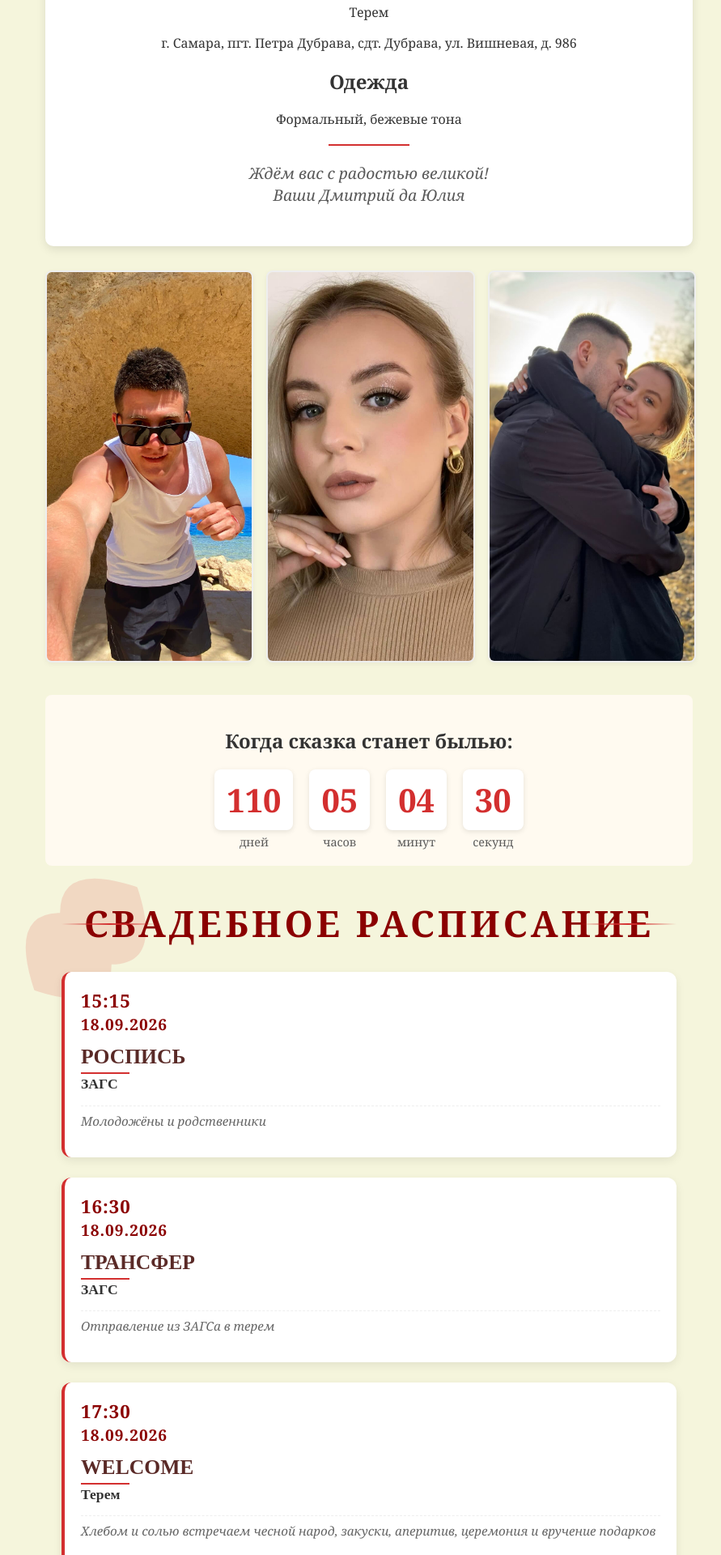
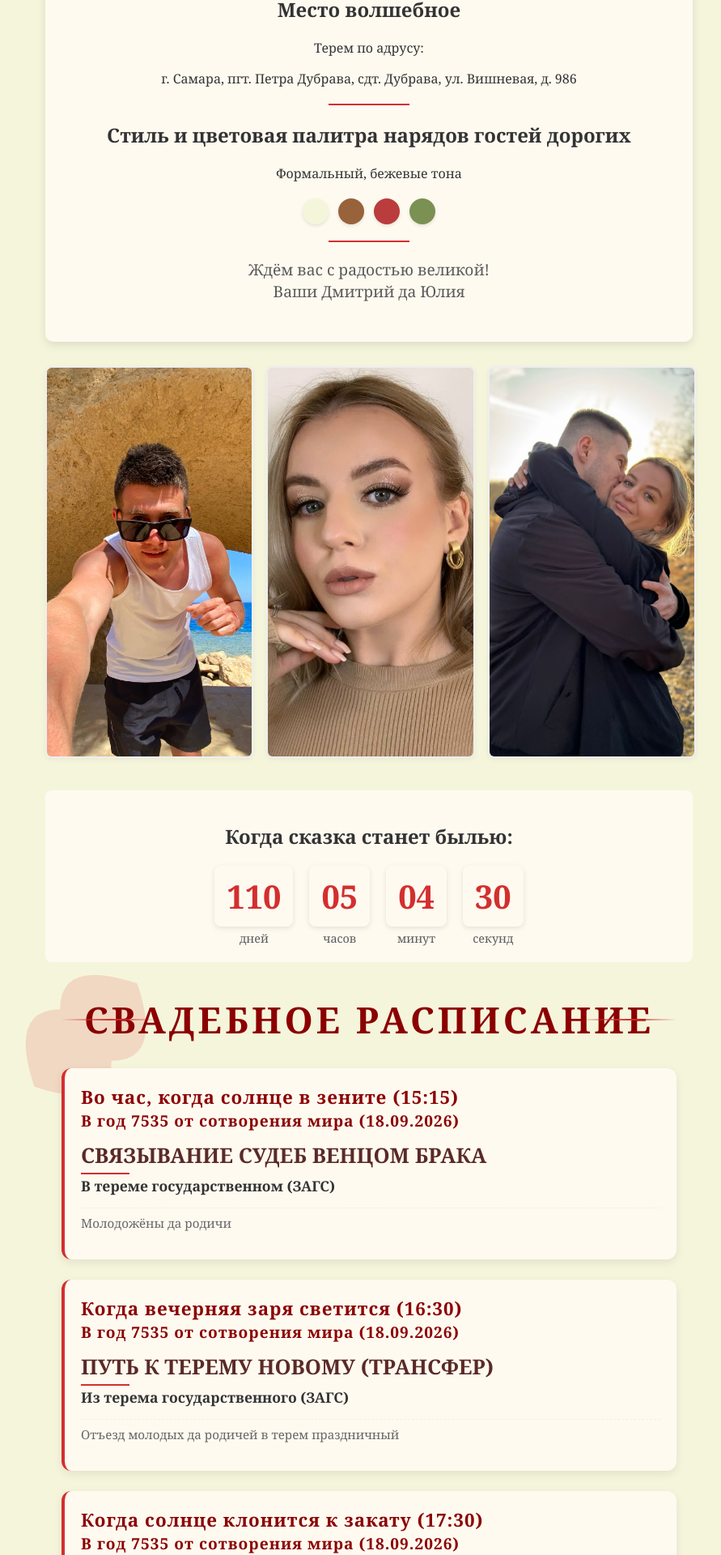
Before and after one commit to 9kaluga/wedding, a React (Vite) app: page / in a window 1280 px wide. Shown: the part 598-2518 px from the top of the page at 81% size, without its empty margins (184-1075 px from the left). Built offline with nearby package versions, Linux system fonts and the light colour scheme.

Commit message:
feat(14): правки по тексту, добавлены цвета, изменено расписание

```diff
--- a/src/App.tsx
+++ b/src/App.tsx
@@ -1,3 +1,4 @@
+import { ChatLink } from "./components/ChatLink";
 import CountdownTimer from "./components/CountdownTimer";
 import MapSection from "./components/MapSection";
 import RsvpConfirmation from "./components/RsvpConfirmation";
@@ -15,6 +16,7 @@ function App() {
       <TipsSection />
       <MapSection />
       <RsvpConfirmation />
+      <ChatLink />
     </div>
   );
 }
--- /dev/null
+++ b/src/components/ChatLink.tsx
@@ -0,0 +1,29 @@
+import { weddingData } from "../data/weddingData";
+
+export const ChatLink = () => {
+  return (
+    <div
+      style={{
+        textAlign: "center",
+        marginBottom: "15px",
+        fontSize: "20px",
+        color: "#666",
+        zIndex: 1002,
+      }}
+    >
+      А чтобы оставаться на связи — милости просим в общий{" "}
+      <a
+        href={weddingData.chatLink}
+        target="_blank"
+        rel="noopener noreferrer"
+        style={{
+          color: "#4A76A8",
+          textDecoration: "underline",
+        }}
+      >
+        чатик ВКонтакте
+      </a>
+      !
+    </div>
+  );
+};
--- a/src/components/MapSection.tsx
+++ b/src/components/MapSection.tsx
@@ -8,7 +8,7 @@ const MapSection: React.FC = () => {
 
   return (
     <div className="map-section">
-      <h2>Где соберётся честной народ</h2>
+      <h2>Расположение терема на карте, где собирается честной народ</h2>
       <iframe
         title="location-map"
         width="100%"
--- a/src/components/RsvpConfirmation.tsx
+++ b/src/components/RsvpConfirmation.tsx
@@ -1,4 +1,3 @@
-// components/RsvpConfirmation.tsx
 import React, { useState, useRef, useEffect } from "react";
 
 const RsvpConfirmation: React.FC = () => {
@@ -9,13 +8,15 @@ const RsvpConfirmation: React.FC = () => {
   const buttonRef = useRef<HTMLButtonElement>(null);
   const containerRef = useRef<HTMLDivElement>(null);
 
+  const touchStartedRef = useRef(false);
+
   // Инициализация позиции кнопки при монтировании
   useEffect(() => {
     if (containerRef.current) {
       const containerRect = containerRef.current.getBoundingClientRect();
       setButtonPosition({
         x: containerRect.width / 2 - 125, // центр по ширине (250px ширина кнопки / 2)
-        y: 50, // центр по высоте (50px высота кнопки / 2), отступ сверху, увеличен из-за надписи
+        y: 20, // центр по высоте (50px высота кнопки / 2), отступ сверху, увеличен из-за надписи
       });
     }
   }, []);
@@ -67,6 +68,15 @@ const RsvpConfirmation: React.FC = () => {
       | React.MouseEvent<HTMLButtonElement>
       | React.TouchEvent<HTMLButtonElement>,
   ) => {
+    // Проверяем, начато ли взаимодействие через Touch
+    if (touchStartedRef.current) {
+      // Если взаимодействие начато через Touch, игнорируем Click (или повторный Touch)
+      // Это предотвращает двойное срабатывание на мобильных
+      console.log("Взаимодействие начато через Touch, игнорируем событие."); // Для отладки
+      return;
+    }
+
+    // Проверяем, нужно ли ещё убегать или показать сообщение
     if (clickAttempts < 2) {
       // Изменено: теперь кнопка убегает 2 раза, на 3-й клик показывается сообщение
       // Если ещё не 3 раза убегал, перемещаем при клике
@@ -79,15 +89,47 @@ const RsvpConfirmation: React.FC = () => {
       // На 3-й клик (после 2-х уклонений) показываем сообщение и меняем состояние
       setShowMessage(true);
       setIsButtonMovable(false); // Блокируем дальнейшие перемещения
+      // Сбрасываем флаг, так как больше кнопка не двигается
+      touchStartedRef.current = false;
     }
+    // Не сбрасываем флаг в конце handleClick, так как он устанавливается/сбрасывается в touch-обработчиках
+  };
+  // ----------------------------------------
+
+  const handleTouchStart = (e: React.TouchEvent<HTMLButtonElement>) => {
+    // Проверяем флаг перед началом
+    if (touchStartedRef.current) {
+      console.log("TouchStart: Взаимодействие уже начато, игнорируем.");
+      e.preventDefault(); // Пытаемся предотвратить любое стандартное поведение
+      e.stopPropagation(); // Пытаемся остановить всплытие
+      return;
+    }
+
+    // Устанавливаем флаг, что началось Touch-взаимодействие
+    touchStartedRef.current = true;
+
+    // Предотвращаем стандартное поведение для избежания дублирования события
+    e.preventDefault();
+    e.stopPropagation(); // Также останавливаем всплытие, чтобы не сработали другие обработчики
+    // Вызываем ту же логику, что и при клике
+    handleClick(e);
   };
 
-  // Обработчик touchstart для мобильных устройств
-  const handleTouchStart = (e: React.TouchEvent<HTMLButtonElement>) => {
-    // Предотвращаем стандартное поведение для избежания дублирования события
-    e.preventDefault();
-    // Вызываем ту же логику, что и при клике
-    handleClick(e);
+  // Обработчик touchend/reset для сброса флага после окончания касания
+  const handleTouchEndResetFlag = () => {
+    // Сбрасываем флаг только если кнопка всё ещё movable (не показано сообщение)
+    if (isButtonMovable) {
+      touchStartedRef.current = false;
+    }
+    // Если сообщение уже показано, флаг не нужен, и он уже сброшен в handleClick
+  };
+
+  // Обработчик touchcancel/reset для сброса флага при отмене касания
+  const handleTouchCancelResetFlag = () => {
+    // Сбрасываем флаг только если кнопка всё ещё movable (не показано сообщение)
+    if (isButtonMovable) {
+      touchStartedRef.current = false;
+    }
   };
 
   // Обработчик mouseEnter для дополнительного "ухода" при наведении до 2-го клика
@@ -102,10 +144,11 @@ const RsvpConfirmation: React.FC = () => {
     <div
       style={{
         position: "relative",
-        padding: "30px 20px 20px", // увеличен отступ сверху для надписи
+        padding: "30px 20px 20px 20px", // увеличен отступ сверху для надписи
         margin: "20px auto",
-        maxWidth: "800px", // или какая у вас ширина основного контейнера
-        height: "230px", // высота области для движения кнопки, увеличена для лучшего отображения и учета надписи
+        maxWidth: "800px", // ширина основного контейнера
+        minHeight: "120px", // высота области для движения кнопки
+        // border: "1px solid red",
       }}
     >
       {/* Надпись сверху */}
@@ -118,9 +161,9 @@ const RsvpConfirmation: React.FC = () => {
           color: "#333",
         }}
       >
-        А напоследок, значит, надобно вон ту хреновину внизу аж три раза{" "}
+        А напоследок надобно вон ту кнопку внизу аж три раза{" "}
         <b style={{ fontSize: "24px" }}>пыркнуть, чтоб подтвердить</b>, что,
-        мол, что не шут, не леший, а гость желанный!
+        мол, не шут, не леший, а гость желанный!
       </div>
 
       <div
@@ -133,22 +176,24 @@ const RsvpConfirmation: React.FC = () => {
       >
         <button
           ref={buttonRef}
-          onClick={handleClick}
+          onClick={handleClick} // <-- ONCLICK ВЕРНУЛСЯ
           onTouchStart={handleTouchStart} // Добавляем обработчик касания
+          onTouchEnd={handleTouchEndResetFlag} // Сбрасываем флаг при окончании касания
+          onTouchCancel={handleTouchCancelResetFlag} // Сбрасываем флаг при отмене касания
           onMouseEnter={handleMouseEnter} // Добавляем обработчик наведения
           style={{
             position: "absolute",
             left: `${buttonPosition.x}px`,
             top: `${buttonPosition.y}px`,
-            width: "250px", // Увеличена ширина в 2 раза (было 150)
-            height: "50px", // Увеличена высота в 2 раза (было 30)
-            fontSize: "18px", // Увеличен размер текста для лучшей читаемости
-            backgroundColor: "#ff4d4d", // Красный цвет фона
-            color: "white", // Белый цвет текста
-            border: "none", // Без рамки
-            borderRadius: "8px", // Сlightly rounded corners
+            width: "250px",
+            height: "50px",
+            fontSize: "18px",
+            backgroundColor: "#ff4d4d",
+            color: "white",
+            border: "none",
+            borderRadius: "8px",
             cursor: "pointer",
-            boxShadow: "0 4px 8px rgba(255, 77, 77, 0.4)", // Тень
+            boxShadow: "0 4px 8px rgba(255, 77, 77, 0.4)",
             transition: "left 0.8s, top 0.8s, box-shadow 0.2s", // Плавное движение и переход тени
             zIndex: 1000,
           }}
@@ -184,7 +229,6 @@ const RsvpConfirmation: React.FC = () => {
           {clickAttempts < 2
             ? `Пыркнуть! (${2 - clickAttempts + 1})`
             : "Пыркнуть!"}{" "}
-          {/* Изменено отображение текста */}
         </button>
         {showMessage && (
           <div
@@ -201,8 +245,8 @@ const RsvpConfirmation: React.FC = () => {
               textAlign: "center",
             }}
           >
-            Ох, ты ж! Глянь-ка, настойчивость какая! Ждём-поджидаем, не сыщем —
-            так дождёмся!
+            Ох, ты ж! Глянь-ка, настойчивость какая! Тогда, коли пообещал, так
+            уж будь добр — приходи! Ждём-поджидаем, не сыщем — так дождёмся!
           </div>
         )}
       </div>
--- a/src/components/ScheduleSection.tsx
+++ b/src/components/ScheduleSection.tsx
@@ -1,40 +1,46 @@
 const ScheduleSection = () => {
   const events = [
     {
-      time: "15:15",
-      date: "18.09.2026",
-      title: "Роспись",
-      place: "ЗАГС",
-      guests: "Молодожёны и родственники",
+      time: "Во час, когда солнце в зените (15:15)",
+      date: "В год 7535 от сотворения мира (18.09.2026)",
+      title: "Связывание судеб венцом брака",
+      place: "В тереме государственном (ЗАГС)",
+      guests: "Молодожёны да родичи",
     },
     {
-      time: "16:30",
-      date: "18.09.2026",
-      title: "Трансфер",
-      place: "ЗАГС",
-      guests: "Отправление из ЗАГСа в терем",
+      time: "Когда вечерняя заря светится (16:30)",
+      date: "В год 7535 от сотворения мира (18.09.2026)",
+      title: "Путь к терему новому (Трансфер)",
+      place: "Из терема государственного (ЗАГС)",
+      guests: "Отъезд молодых да родичей в терем праздничный",
     },
     {
-      time: "17:30",
-      date: "18.09.2026",
-      title: "Welcome",
-      place: "Терем",
-      guests:
-        "Хлебом и солью встречаем чесной народ, закуски, аперитив, церемония и вручение подарков",
+      time: "Когда солнце клонится к закату (17:30)",
+      date: "В год 7535 от сотворения мира (18.09.2026)",
+      title: "Приём гостей",
+      place: "В тереме новобрачных",
+      guests: "Хлебом-солью встречаем добрых людей",
     },
     {
-      time: "18:00",
-      date: "18.09.2026",
-      title: "СВАДЕБНЫЙ ПИР",
-      place: "Терем",
-      guests: "Танцы и забавы, время тостов и поздравлений",
+      time: "Когда вечерняя заря светится (18:00)",
+      date: "В год 7535 от сотворения мира (18.09.2026)",
+      title: "Великий Свадебный Пир",
+      place: "В тереме новобрачных",
+      guests: "Танцы и забавы, время тостов да поздравлений",
     },
     {
-      time: "24:00",
-      date: "18.09.2026",
-      title: "Завершение праздничного вечера",
-      place: "Терем",
-      guests: "Прощание",
+      time: "Когда звёзды на небе сияют (24:00)",
+      date: "В год 7535 от сотворения мира (18.09.2026)",
+      title: "Прощание с пиром",
+      place: "В тереме новобрачных",
+      guests: "Прощальные слова гостям да разъезд по домам",
+    },
+    {
+      time: "Когда солнце в зените стоит (13:00)",
+      date: "В год 7535 от сотворения мира (19.09.2026)",
+      title: "День восстановления после пира",
+      place: "В бане да за столом",
+      guests: "Пиво, шашлык, банька-парилка да задушевные беседы",
     },
   ];
 
--- a/src/components/TipsSection.tsx
+++ b/src/components/TipsSection.tsx
@@ -5,12 +5,12 @@ const TipsSection: React.FC = () => {
     <div
       className="tips-section"
       style={{
-        backgroundColor: "white",
+        backgroundColor: "#fffaf0",
         padding: "25px",
         borderRadius: "10px",
         boxShadow: "0 4px 12px rgba(0,0,0,0.1)",
         margin: "30px 0",
-        borderLeft: "4px solid #d32f2f", // Акцентная полоса слева
+        borderLeft: "4px solid #d32f2f",
       }}
     >
       <h2
@@ -47,7 +47,7 @@ const TipsSection: React.FC = () => {
             <li>Улыбку, что светлее солнышка;</li>
             <li>Настроеньице радостное;</li>
             <li>Аппетит богатырский;</li>
-            <li>500 рубликов в кармане, на выкупы да призы разные!</li>
+            <li>500 рубликов в кармане, на выкупы да конкурсы разные!</li>
           </ul>
         </div>
 
@@ -81,7 +81,24 @@ const TipsSection: React.FC = () => {
           <ul style={{ textAlign: "left", paddingLeft: "20px", color: "#333" }}>
             <li>Пировать;</li>
             <li>Воспоминания счастливые ловить;</li>
-            <li>Да добрые фотографии для памяти с нами творить!</li>
+            <li>Добрые фотографии для памяти с нами творить;</li>
+          </ul>
+        </div>
+        <div style={{ flex: "1", minWidth: "250px" }}>
+          <h3
+            style={{
+              color: "#d32f2f",
+              marginBottom: "10px",
+              fontSize: "1.3rem",
+            }}
+          >
+            На заметку:
+          </h3>
+          <ul style={{ textAlign: "left", paddingLeft: "20px", color: "#333" }}>
+            <li>
+              Вместо букетов будем рады бутылке вина. Её мы откроем на
+              годовщину!
+            </li>
           </ul>
         </div>
       </div>
--- a/src/components/WeddingCard.tsx
+++ b/src/components/WeddingCard.tsx
@@ -28,18 +28,45 @@ const WeddingCard: React.FC = () => {
             <br />
           </p>
         </div>
+        <div className="divider"></div>
         <div className="card-body">
           <div className="event-details">
             <h2>Дата и время</h2>
             <p className="date">{weddingData.iventDate}</p>
             <p className="time">в {weddingData.time}</p>
+            <div className="divider"></div>
 
             <h2>Место волшебное</h2>
             <p className="location">{weddingData.location.name}</p>
             <p className="address">{weddingData.location.address}</p>
+            <div className="divider"></div>
 
-            <h2>Одежда</h2>
+            <h2>Стиль и цветовая палитра нарядов гостей дорогих </h2>
             <p className="dress-code">{weddingData.dressCode}</p>
+            <div className="color-palette">
+              <div className="color-swatches">
+                <div
+                  className="color-swatch"
+                  style={{ backgroundColor: "#f5f5dc" }}
+                  title="Бежевый"
+                ></div>
+                <div
+                  className="color-swatch"
+                  style={{ backgroundColor: "#98623bff" }}
+                  title="Коричневый"
+                ></div>
+                <div
+                  className="color-swatch"
+                  style={{ backgroundColor: "#ba3c3cff" }}
+                  title="Красный"
+                ></div>
+                <div
+                  className="color-swatch"
+                  style={{ backgroundColor: "#7a9153ff" }}
+                  title="Зелёный"
+                ></div>
+              </div>
+            </div>
           </div>
         </div>
         <div className="divider"></div>
--- a/src/data/weddingData.ts
+++ b/src/data/weddingData.ts
@@ -7,12 +7,13 @@ export const weddingData = {
   iventDate: "18 сентября 2026 года",
   time: "17:30",
   location: {
-    name: "Терем",
+    name: "Терем по адрусу:",
     address:
       "г. Самара, пгт. Петра Дубрава, сдт. Дубрава, ул. Вишневая, д. 986",
     coordinates: [50.37733, 53.3003],
   },
   dressCode: "Формальный, бежевые тона",
+  chatLink: "https://vk.me/join/Qk9qST9Tj3bEVOQ44urc0a0Hf3IbB9WdIqM=",
   registry: [
     { name: "Банковский счет", details: "Реквизиты для подарков" },
     { name: "Деньги", details: "В конвертах" },
--- a/src/styles/App.css
+++ b/src/styles/App.css
@@ -15,7 +15,7 @@ body {
 
 /* Стили карточки приглашения */
 .wedding-card {
-  background: white;
+  background: #fffaf0;
   border-radius: 10px;
   box-shadow: 0 4px 12px rgba(0,0,0,0.1);
   padding: 30px;
@@ -55,9 +55,59 @@ body {
 }
 
 .invitation-text {
-  font-style: italic;
   font-size: 1.2rem;
   color: #5a5a5a;
+}
+
+/* Цветовая палитра */
+.color-palette {
+  margin-top: 20px;
+}
+
+.color-palette h3 {
+  font-family: 'Inter', sans-serif;
+  font-size: 1.1rem;
+  color: #5a5a5a;
+  margin: 10px 0 15px;
+  font-weight: 600;
+}
+
+.color-swatches {
+  display: flex;
+  justify-content: center;
+  gap: 12px;
+  flex-wrap: wrap;
+}
+
+.color-swatch {
+  width: 32px;
+  height: 32px;
+  border-radius: 50%;
+  cursor: default;
+  box-shadow: 0 2px 4px rgba(0,0,0,0.1);
+  position: relative;
+}
+
+.color-swatch::after {
+  content: attr(title);
+  position: absolute;
+  bottom: 100%;
+  left: 50%;
+  transform: translateX(-50%) translateY(-6px);
+  background: rgba(0,0,0,0.8);
+  color: white;
+  padding: 4px 8px;
+  font-size: 0.75rem;
+  border-radius: 4px;
+  white-space: nowrap;
+  opacity: 0;
+  visibility: hidden;
+  transition: opacity 0.3s;
+}
+
+.color-swatch:hover::after {
+  opacity: 1;
+  visibility: visible;
 }
 
 /* Стили фотогалереи */
@@ -126,7 +176,7 @@ body {
   font-size: 2.5rem;
   font-weight: bold;
   color: #d32f2f;
-  background: white;
+  background: #fffaf0;
   padding: 10px 15px;
   border-radius: 8px;
   box-shadow: 0 2px 6px rgba(0,0,0,0.1);
@@ -151,12 +201,11 @@ body {
 .map-address {
   text-align: center;
   margin-top: 10px;
-  font-style: italic;
 }
 
 /* Стили формы RSVP */
 .rsvp-form {
-  background: white;
+  background: #fffaf0;
   padding: 25px;
   border-radius: 8px;
   box-shadow: 0 2px 8px rgba(0,0,0,0.1);
@@ -222,13 +271,13 @@ body {
 }
 
 .submit-btn:disabled {
-  background: #cccccc;
+  background: #fffaf0;
   cursor: not-allowed;
 }
 
 .error-message {
   color: #d32f2f;
-  background: #ffebee;
+  background: #fffaf0;
   padding: 10px;
   border-radius: 4px;
   margin-bottom: 15px;
@@ -306,7 +355,7 @@ body {
 }
 
 .schedule-item {
-  background: white;
+  background: #fffaf0;
   border-radius: 12px;
   padding: 20px;
   box-shadow: 0 4px 12px rgba(0, 0, 0, 0.08);
@@ -393,7 +442,6 @@ body {
 .event-guests {
   font-size: 0.95rem;
   color: #666;
-  font-style: italic;
   padding-top: 8px;
   border-top: 1px dashed #eee;
 }
@@ -401,7 +449,7 @@ body {
 /* Народный стиль: курсив + текстура */
 .event-title,
 .event-place {
-  font-family: 'Times New Roman', serif;
+  font-family: 'Georgia', serif;
 }
 
 /* Мобильная адаптация */
```
